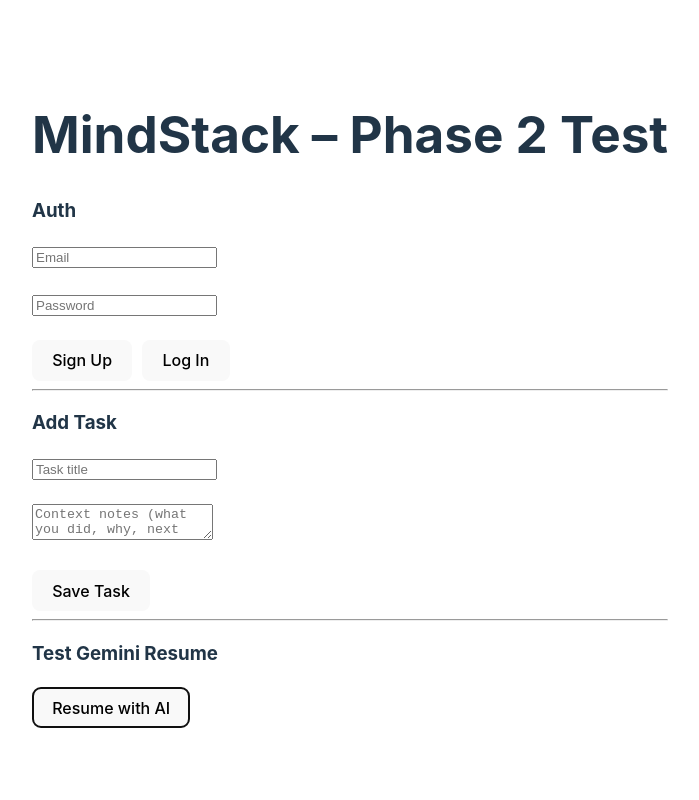
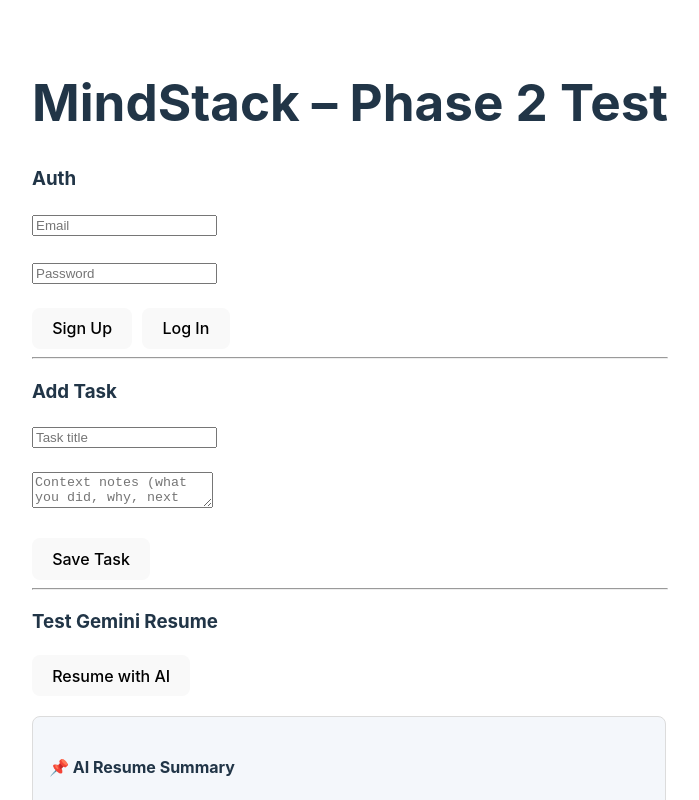
Before and after one commit to ashok770/MindStack, a React (Vite) app in the folder context-system/: page / in a window 1280 px wide. Both pictures are taken after a click on the button "Resume with AI". Shown: the top 800 px of the page, without its empty margins (8-707 px from the left). Built offline with nearby package versions, Linux system fonts and the light colour scheme.

Commit message:
the summary is organized and strctured using ui

```diff
--- a/context-system/src/App.jsx
+++ b/context-system/src/App.jsx
@@ -9,6 +9,8 @@
   const [password, setPassword] = useState("");
   const [title, setTitle] = useState("");
   const [contextNotes, setContextNotes] = useState("");
+  const [loadingAI, setLoadingAI] = useState(false);
+  const [aiSummary, setAiSummary] = useState("");
 
   const handleSignup = async () => {
     try {
@@ -41,12 +43,19 @@
 
   const testGemini = async () => {
     try {
+      setLoadingAI(true);
+      setAiSummary("");
+
       const summary = await summarizeContext(
-        "Solved logic, need to code edge cases"
+        contextNotes || "Solved logic, need to code edge cases"
       );
-      alert(summary);
+
+      setAiSummary(summary);
     } catch (error) {
-      alert("AI error");
+      console.error(error);
+      setAiSummary("❌ Failed to generate summary");
+    } finally {
+      setLoadingAI(false);
     }
   };
 
@@ -101,7 +110,29 @@
       <button onClick={handleAddTask}>Save Task</button>
       <hr />
       <h3>Test Gemini Resume</h3>
-      <button onClick={testGemini}>Resume with AI</button>
+      <button onClick={testGemini} disabled={loadingAI}>
+        {loadingAI ? "Analyzing..." : "Resume with AI"}
+      </button>
+
+      {loadingAI && <p>🤖 AI is analyzing your context...</p>}
+
+      {aiSummary && (
+        <div
+          style={{
+            marginTop: "20px",
+            padding: "16px",
+            borderRadius: "8px",
+            background: "#f4f7fb",
+            border: "1px solid #dcdcdc",
+            maxWidth: "600px",
+          }}
+        >
+          <h4>📌 AI Resume Summary</h4>
+          <pre style={{ whiteSpace: "pre-wrap", fontFamily: "inherit" }}>
+            {aiSummary}
+          </pre>
+        </div>
+      )}
     </div>
   );
 }
```
